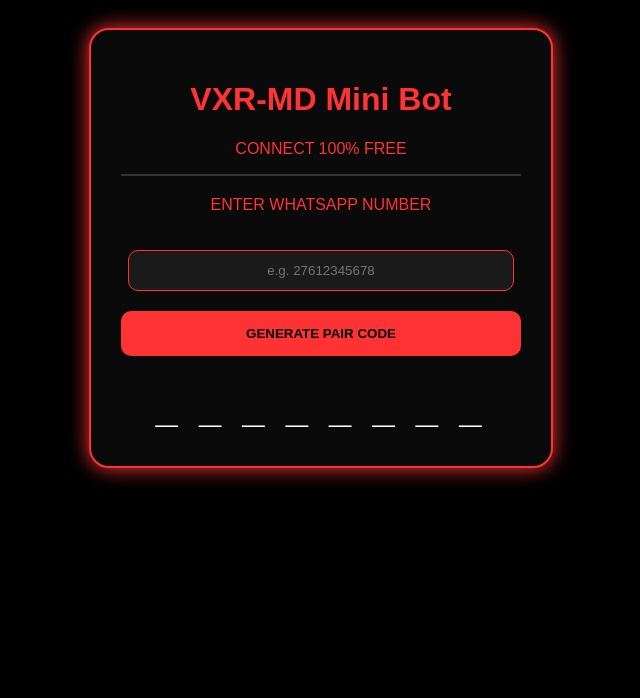
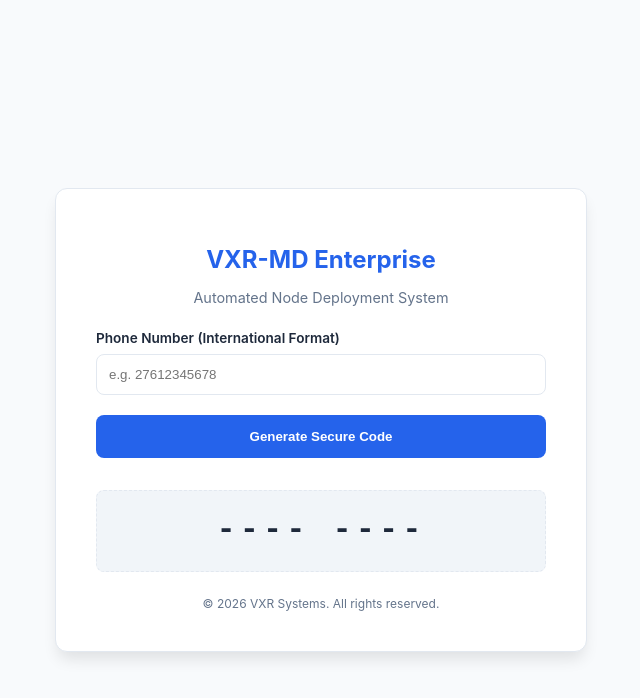
Before and after one commit to Legend999-vxr/VXR-Pairing-Site, a website: page index.html in a window 1280 px wide. Shown: the whole page, without its empty margins (319-959 px from the left). Drawn offline with Linux system fonts and the light colour scheme.

Commit message:
index.html

```diff
--- a/index.html
+++ b/index.html
@@ -3,37 +3,146 @@
 <head>
     <meta charset="UTF-8">
     <meta name="viewport" content="width=device-width, initial-scale=1.0">
-    <title>VXR-MD PAIRING</title>
+    <title>VXR-MD Enterprise | Pairing Service</title>
     <style>
-        body { background: #000; color: #ff3333; font-family: sans-serif; text-align: center; padding: 20px; }
-        .container { border: 2px solid #ff3333; border-radius: 20px; padding: 30px; max-width: 400px; margin: auto; background: #0a0a0a; box-shadow: 0 0 20px #ff3333; }
-        input { width: 90%; padding: 12px; margin: 20px 0; background: #1a1a1a; border: 1px solid #ff3333; color: #fff; border-radius: 10px; text-align: center; }
-        button { background: #ff3333; color: #000; border: none; padding: 15px 30px; font-weight: bold; border-radius: 10px; cursor: pointer; width: 100%; }
-        #code-display { margin-top: 30px; font-size: 2.5em; font-weight: bold; color: #fff; letter-spacing: 5px; min-height: 50px; }
+        /* Corporate Color Palette & Reset */
+        :root {
+            --primary: #2563eb; /* Professional Blue */
+            --bg: #f8fafc;
+            --card-bg: #ffffff;
+            --text-main: #1e293b;
+            --text-muted: #64748b;
+            --border: #e2e8f0;
+        }
+
+        body {
+            background: var(--bg);
+            color: var(--text-main);
+            font-family: 'Inter', -apple-system, BlinkMacSystemFont, sans-serif;
+            display: flex;
+            align-items: center;
+            justify-content: center;
+            height: 100vh;
+            margin: 0;
+            padding: 20px;
+        }
+
+        .container {
+            background: var(--card-bg);
+            border: 1px solid var(--border);
+            border-radius: 12px;
+            padding: 40px;
+            max-width: 450px;
+            width: 100%;
+            box-shadow: 0 10px 15px -3px rgba(0, 0, 0, 0.1);
+            text-align: center;
+        }
+
+        h1 {
+            font-size: 1.5rem;
+            font-weight: 700;
+            margin-bottom: 8px;
+            color: var(--primary);
+        }
+
+        p {
+            font-size: 0.9rem;
+            color: var(--text-muted);
+            margin-bottom: 24px;
+        }
+
+        label {
+            display: block;
+            text-align: left;
+            font-size: 0.85rem;
+            font-weight: 600;
+            margin-bottom: 8px;
+            color: var(--text-main);
+        }
+
+        input {
+            width: 100%;
+            padding: 12px;
+            margin-bottom: 20px;
+            background: #fff;
+            border: 1px solid var(--border);
+            color: var(--text-main);
+            border-radius: 8px;
+            box-sizing: border-box;
+            transition: border-color 0.2s;
+        }
+
+        input:focus {
+            outline: none;
+            border-color: var(--primary);
+            box-shadow: 0 0 0 3px rgba(37, 99, 235, 0.1);
+        }
+
+        button {
+            background: var(--primary);
+            color: #fff;
+            border: none;
+            padding: 14px;
+            font-weight: 600;
+            border-radius: 8px;
+            cursor: pointer;
+            width: 100%;
+            transition: background 0.2s;
+        }
+
+        button:hover { background: #1d4ed8; }
+
+        #code-display {
+            margin-top: 32px;
+            padding: 20px;
+            background: #f1f5f9;
+            border-radius: 8px;
+            font-size: 2rem;
+            font-family: monospace;
+            font-weight: 700;
+            color: var(--text-main);
+            letter-spacing: 4px;
+            min-height: 40px;
+            border: 1px dashed var(--border);
+        }
+
+        .footer {
+            margin-top: 24px;
+            font-size: 0.75rem;
+            color: var(--text-muted);
+        }
     </style>
 </head>
 <body>
     <div class="container">
-        <h1>VXR-MD Mini Bot</h1>
-        <p>CONNECT 100% FREE</p>
-        <hr style="border: 0.5px solid #333">
-        <p style="margin-top: 20px;">ENTER WHATSAPP NUMBER</p>
+        <h1>VXR-MD Enterprise</h1>
+        <p>Automated Node Deployment System</p>
+
+        <label for="phone">Phone Number (International Format)</label>
         <input type="text" id="phone" placeholder="e.g. 27612345678">
-        <button onclick="getPair()">GENERATE PAIR CODE</button>
-        <div id="code-display">_ _ _ _ _ _ _ _</div>
+
+        <button onclick="getPair()">Generate Secure Code</button>
+
+        <div id="code-display">---- ----</div>
+
+        <div class="footer">
+            &copy; 2026 VXR Systems. All rights reserved.
+        </div>
     </div>
+
     <script>
         async function getPair() {
             const num = document.getElementById('phone').value;
             const display = document.getElementById('code-display');
-            if(!num) return alert("Enter your number!");
-            display.innerText = "WAITING...";
+            if(!num) return alert("Validation Error: Phone number required.");
+
+            display.innerText = "AUTHENTICATING...";
             try {
                 const response = await fetch(`/pair?number=${num}`);
                 const data = await response.json();
-                display.innerText = data.code || "RETRY";
+                display.innerText = data.code || "REQUEST FAILED";
             } catch (err) {
-                display.innerText = "ERROR";
+                display.innerText = "SERVER ERROR";
             }
         }
     </script>
```
